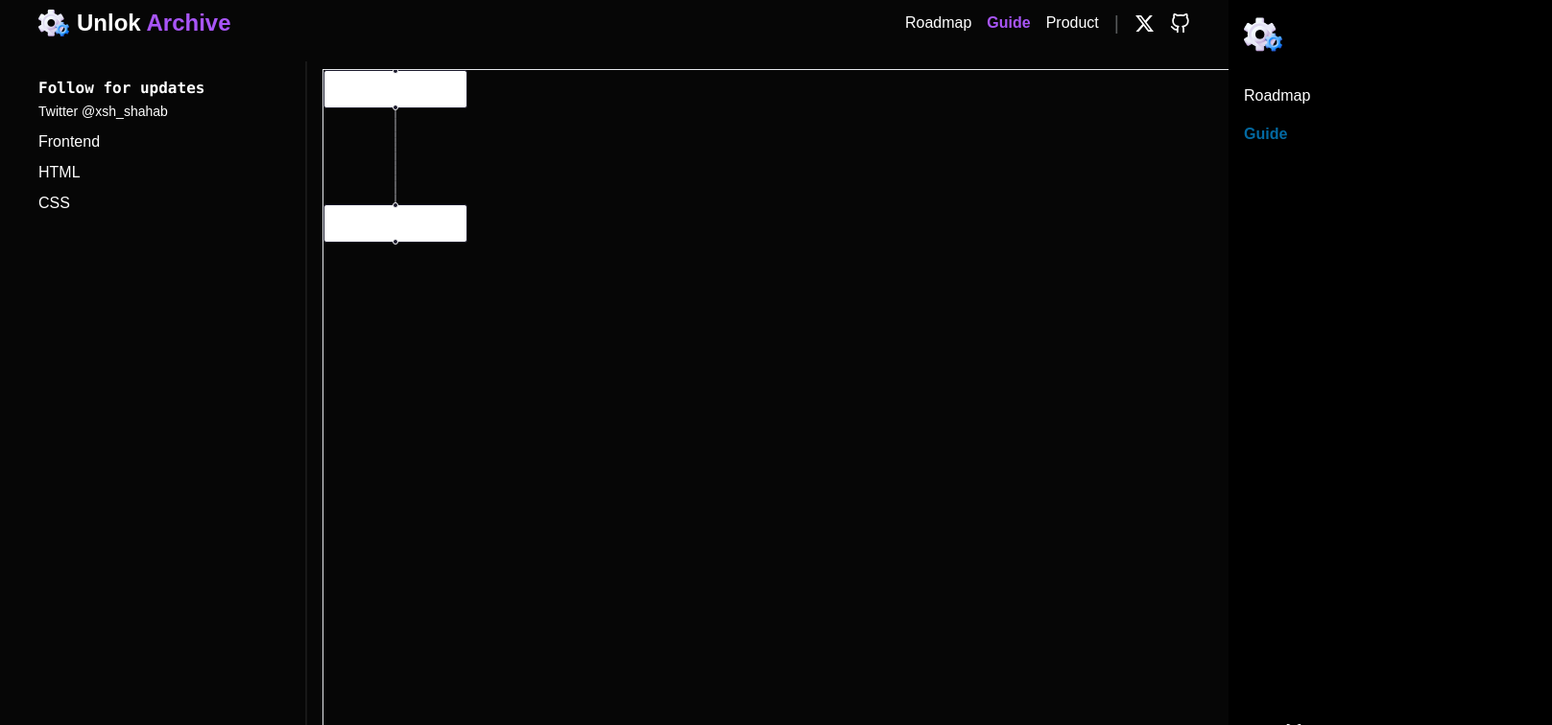
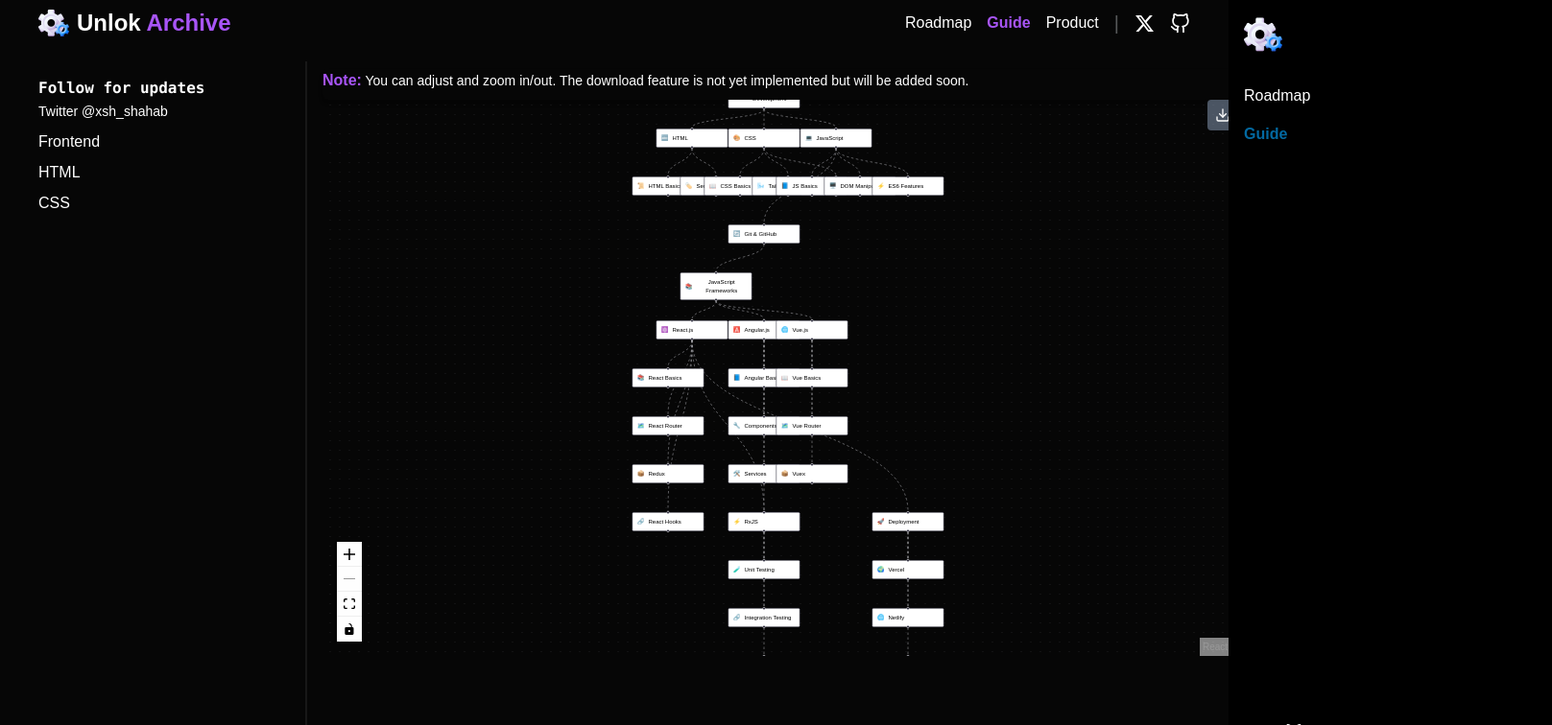
Before and after one commit to workmdirfan29/unlokroadmap, a React (Vite) app: page /guide/frontend in a window 1280 px wide. Shown: the top 756 px of the page at 96% size, 1617 px wide, since content can reach past the window. Built offline with nearby package versions, Linux system fonts and the light colour scheme.

Commit message:
Frontend Guide complete

```diff
--- a/src/components/Pages/Guide/Content/FrontendGuide.jsx
+++ b/src/components/Pages/Guide/Content/FrontendGuide.jsx
@@ -1,18 +1,279 @@
 import React from "react";
-import { ReactFlow } from "@xyflow/react";
+import {
+  Background,
+  Controls,
+  ReactFlow,
+  useEdgesState,
+  useNodesState,
+} from "@xyflow/react";
 import "@xyflow/react/dist/style.css";
+import { FiDownload } from "react-icons/fi";
 
 const initialNodes = [
-  { id: "1", position: { x: 0, y: 0 }, data: { label: "1" } },
-  { id: "2", position: { x: 0, y: 140 }, data: { label: "2" } },
+  {
+    id: "1",
+    position: { x: 300, y: 0 },
+    data: { label: "Frontend Development", icon: "📚" },
+  },
+  {
+    id: "2",
+    position: { x: 150, y: 100 },
+    data: { label: "HTML", icon: "🔤" },
+  },
+  {
+    id: "3",
+    position: { x: 100, y: 200 },
+    data: { label: "HTML Basics", icon: "📜" },
+  },
+  {
+    id: "4",
+    position: { x: 200, y: 200 },
+    data: { label: "Semantic HTML", icon: "🏷️" },
+  },
+  {
+    id: "5",
+    position: { x: 300, y: 100 },
+    data: { label: "CSS", icon: "🎨" },
+  },
+  {
+    id: "6",
+    position: { x: 250, y: 200 },
+    data: { label: "CSS Basics", icon: "📖" },
+  },
+  {
+    id: "7",
+    position: { x: 350, y: 200 },
+    data: { label: "Tailwind CSS", icon: "🌬️" },
+  },
+  {
+    id: "8",
+    position: { x: 450, y: 200 },
+    data: { label: "Responsive Design", icon: "📱" },
+  },
+  {
+    id: "9",
+    position: { x: 450, y: 100 },
+    data: { label: "JavaScript", icon: "💻" },
+  },
+  {
+    id: "10",
+    position: { x: 400, y: 200 },
+    data: { label: "JS Basics", icon: "📘" },
+  },
+  {
+    id: "11",
+    position: { x: 500, y: 200 },
+    data: { label: "DOM Manipulation", icon: "🖥️" },
+  },
+  {
+    id: "12",
+    position: { x: 600, y: 200 },
+    data: { label: "ES6 Features", icon: "⚡" },
+  },
+  {
+    id: "13",
+    position: { x: 300, y: 300 },
+    data: { label: "Git & GitHub", icon: "🔄" },
+  },
+  {
+    id: "14",
+    position: { x: 200, y: 400 },
+    data: { label: "JavaScript Frameworks", icon: "📚" },
+  },
+  {
+    id: "15",
+    position: { x: 150, y: 500 },
+    data: { label: "React.js", icon: "⚛️" },
+  },
+  {
+    id: "16",
+    position: { x: 100, y: 600 },
+    data: { label: "React Basics", icon: "📚" },
+  },
+  {
+    id: "17",
+    position: { x: 100, y: 700 },
+    data: { label: "React Router", icon: "🗺️" },
+  },
+  {
+    id: "18",
+    position: { x: 100, y: 800 },
+    data: { label: "Redux", icon: "📦" },
+  },
+  {
+    id: "19",
+    position: { x: 100, y: 900 },
+    data: { label: "React Hooks", icon: "🔗" },
+  },
+  {
+    id: "20",
+    position: { x: 300, y: 900 },
+    data: { label: "Testing", icon: "✅" },
+  },
+  {
+    id: "21",
+    position: { x: 300, y: 1000 },
+    data: { label: "Unit Testing", icon: "🧪" },
+  },
+  {
+    id: "22",
+    position: { x: 300, y: 1100 },
+    data: { label: "Integration Testing", icon: "🔗" },
+  },
+  {
+    id: "23",
+    position: { x: 300, y: 1200 },
+    data: { label: "End-to-End Testing", icon: "🔄" },
+  },
+  {
+    id: "24",
+    position: { x: 600, y: 900 },
+    data: { label: "Deployment", icon: "🚀" },
+  },
+  {
+    id: "25",
+    position: { x: 600, y: 1000 },
+    data: { label: "Vercel", icon: "🌍" },
+  },
+  {
+    id: "26",
+    position: { x: 600, y: 1100 },
+    data: { label: "Netlify", icon: "🌐" },
+  },
+  {
+    id: "27",
+    position: { x: 600, y: 1200 },
+    data: { label: "GitHub Pages", icon: "📄" },
+  },
+  {
+    id: "28",
+    position: { x: 300, y: 500 },
+    data: { label: "Angular.js", icon: "🅰️" },
+  },
+  {
+    id: "29",
+    position: { x: 300, y: 600 },
+    data: { label: "Angular Basics", icon: "📘" },
+  },
+  {
+    id: "30",
+    position: { x: 300, y: 700 },
+    data: { label: "Components", icon: "🔧" },
+  },
+  {
+    id: "31",
+    position: { x: 300, y: 800 },
+    data: { label: "Services", icon: "🛠️" },
+  },
+  {
+    id: "32",
+    position: { x: 300, y: 900 },
+    data: { label: "RxJS", icon: "⚡" },
+  },
+  {
+    id: "33",
+    position: { x: 400, y: 500 },
+    data: { label: "Vue.js", icon: "🌐" },
+  },
+  {
+    id: "34",
+    position: { x: 400, y: 600 },
+    data: { label: "Vue Basics", icon: "📖" },
+  },
+  {
+    id: "35",
+    position: { x: 400, y: 700 },
+    data: { label: "Vue Router", icon: "🗺️" },
+  },
+  {
+    id: "36",
+    position: { x: 400, y: 800 },
+    data: { label: "Vuex", icon: "📦" },
+  },
 ];
-const initialEdges = [{ id: "e1-2", source: "1", target: "2" }];
+
+const initialEdges = [
+  { id: "e1-2", source: "1", target: "2", animated: true },
+  { id: "e1-5", source: "1", target: "5", animated: true },
+  { id: "e1-9", source: "1", target: "9", animated: true },
+  { id: "2-3", source: "2", target: "3", animated: true },
+  { id: "2-4", source: "2", target: "4", animated: true },
+  { id: "5-6", source: "5", target: "6", animated: true },
+  { id: "5-7", source: "5", target: "7", animated: true },
+  { id: "5-8", source: "5", target: "8", animated: true },
+  { id: "9-10", source: "9", target: "10", animated: true },
+  { id: "9-11", source: "9", target: "11", animated: true },
+  { id: "9-12", source: "9", target: "12", animated: true },
+  { id: "9-13", source: "9", target: "13", animated: true },
+  { id: "13-14", source: "13", target: "14", animated: true },
+  { id: "14-15", source: "14", target: "15", animated: true },
+  { id: "14-28", source: "14", target: "28", animated: true },
+  { id: "14-33", source: "14", target: "33", animated: true },
+  { id: "15-16", source: "15", target: "16", animated: true },
+  { id: "15-17", source: "15", target: "17", animated: true },
+  { id: "15-18", source: "15", target: "18", animated: true },
+  { id: "15-19", source: "15", target: "19", animated: true },
+  { id: "15-20", source: "15", target: "20", animated: true },
+  { id: "20-21", source: "20", target: "21", animated: true },
+  { id: "20-22", source: "20", target: "22", animated: true },
+  { id: "20-23", source: "20", target: "23", animated: true },
+  { id: "15-24", source: "15", target: "24", animated: true },
+  { id: "24-25", source: "24", target: "25", animated: true },
+  { id: "24-26", source: "24", target: "26", animated: true },
+  { id: "24-27", source: "24", target: "27", animated: true },
+  { id: "28-29", source: "28", target: "29", animated: true },
+  { id: "28-30", source: "28", target: "30", animated: true },
+  { id: "28-31", source: "28", target: "31", animated: true },
+  { id: "28-32", source: "28", target: "32", animated: true },
+  { id: "33-34", source: "33", target: "34", animated: true },
+  { id: "33-35", source: "33", target: "35", animated: true },
+  { id: "33-36", source: "33", target: "36", animated: true },
+];
+
+const downloadFlow = async () => {
+  console.log("Download feature coming soon!");
+};
 
 export default function FrontendGuide() {
+  const [nodes, setNodes, onNodesChange] = useNodesState(initialNodes);
+  const [edges, setEdges, onEdgesChange] = useEdgesState(initialEdges);
+
   return (
-    <div id="Wrapper" className="w-full min-h-screen border">
-      <div style={{ width: "100vw", height: "100vh" }}>
-        <ReactFlow nodes={initialNodes} edges={initialEdges} />
+    <div id="Wrapper" className="relative w-full min-h-screen text-black">
+      <div className="flex text-white rounded-md shadow-md">
+        <p className="mb-2 text-sm">
+          <span className="text-base font-semibold text-purple-500">Note:</span>{" "}
+          You can adjust and zoom in/out. The download feature is not yet
+          implemented but will be added soon.
+        </p>
+      </div>
+      <div
+        onClick={downloadFlow}
+        className="absolute flex items-center p-2 mt-4 text-white bg-gray-600 rounded cursor-pointer top-4 right-4"
+      >
+        <FiDownload />
+      </div>
+      <div style={{ width: "970px", height: "580px" }}>
+        <ReactFlow
+          nodes={nodes.map((node) => ({
+            ...node,
+            data: {
+              label: (
+                <div style={{ display: "flex", alignItems: "center" }}>
+                  <span style={{ marginRight: "8px" }}>{node.data.icon}</span>
+                  {node.data.label}
+                </div>
+              ),
+            },
+          }))}
+          edges={edges}
+          onNodesChange={onNodesChange}
+          onEdgesChange={onEdgesChange}
+          fitView
+        >
+          <Background />
+          <Controls />
+        </ReactFlow>
       </div>
     </div>
   );
```
